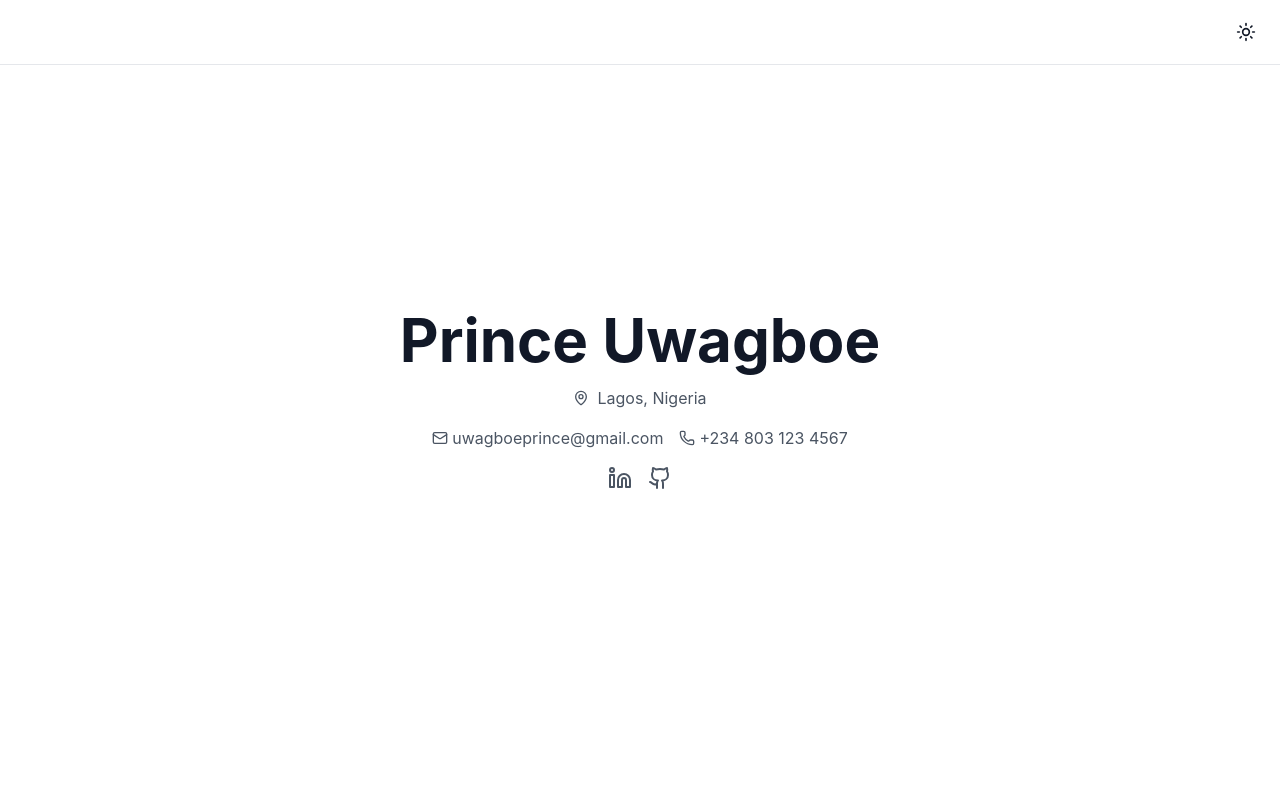
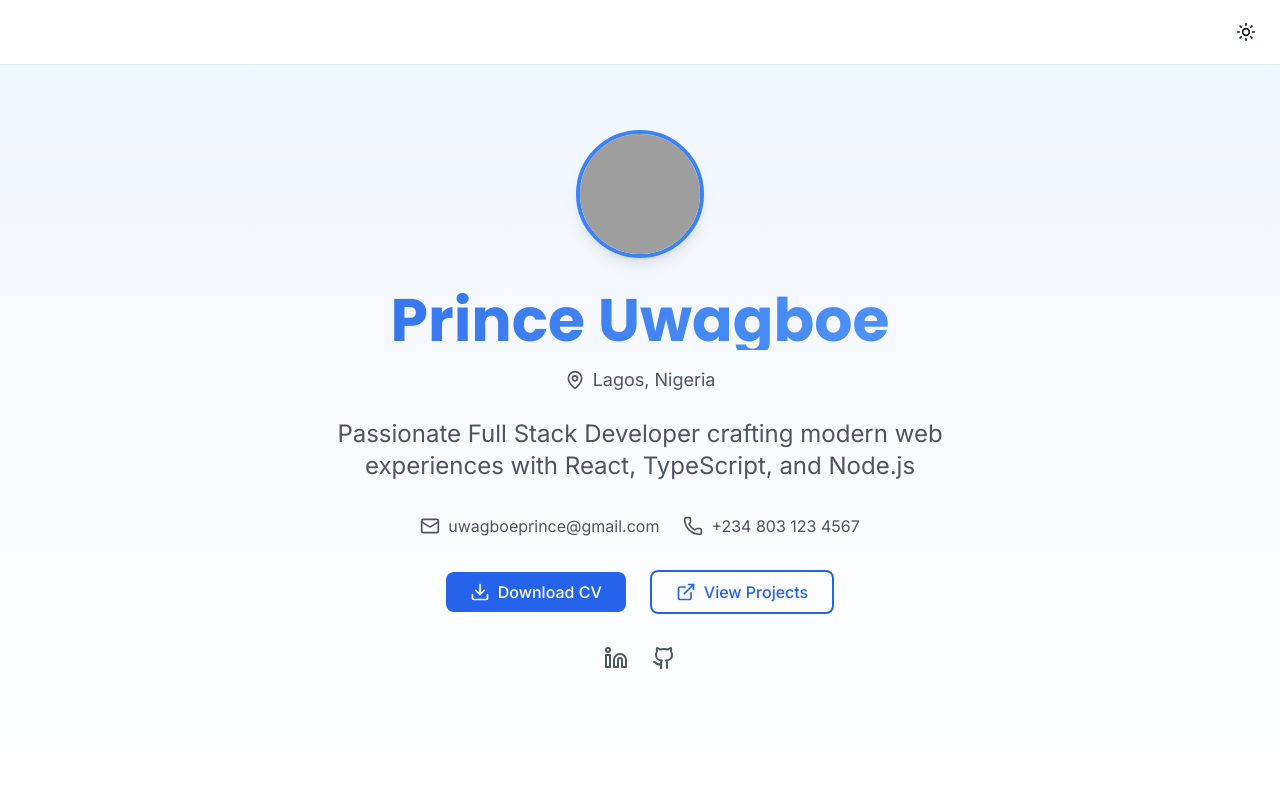
Before and after one commit to MrPrince419/resume-portfolio, a React (Vite) app: page / in a window 1280 px wide. Shown: the top 800 px of the page. Built offline with nearby package versions, Linux system fonts and the light colour scheme; grey boxes are pictures that could not be loaded.

Commit message:
Improve portfolio design with modern UI and animations

```diff
--- a/src/components/Resume/index.tsx
+++ b/src/components/Resume/index.tsx
@@ -1,5 +1,5 @@
 import { motion } from 'framer-motion'
-import { Moon, Sun, Mail, Phone, Linkedin, Github, MapPin } from 'lucide-react'
+import { Moon, Sun, Mail, Phone, Linkedin, Github, MapPin, Download, ExternalLink } from 'lucide-react'
 import { resumeData } from '../../data/resume'
 import { useTheme } from '../../context/ThemeContext'
 
@@ -42,32 +42,126 @@ function Navbar() {
 // Hero Component
 function Hero() {
   const { personalInfo } = resumeData
+
   return (
-    <section id="home" className="min-h-screen flex items-center justify-center">
-      <div className="text-center">
-        <h1 className="text-4xl md:text-6xl font-bold mb-4">{personalInfo.name}</h1>
-        <div className="flex items-center justify-center space-x-2 text-gray-600 dark:text-gray-400 mb-4">
-          <MapPin className="w-4 h-4" />
-          <span>{personalInfo.location}</span>
-        </div>
-        <div className="flex items-center justify-center space-x-4 text-gray-600 dark:text-gray-400">
-          <a href={`mailto:${personalInfo.email}`} className="flex items-center space-x-1 hover:text-gray-900 dark:hover:text-gray-100">
-            <Mail className="w-4 h-4" />
+    <section id="home" className="min-h-screen flex items-center justify-center bg-gradient-to-b from-blue-50 to-white dark:from-gray-900 dark:to-gray-800">
+      <div className="container mx-auto px-4 py-16">
+        <motion.div
+          initial={{ opacity: 0, y: 20 }}
+          animate={{ opacity: 1, y: 0 }}
+          transition={{ duration: 0.5 }}
+          className="text-center"
+        >
+          <motion.div
+            initial={{ scale: 0.5, opacity: 0 }}
+            animate={{ scale: 1, opacity: 1 }}
+            transition={{ delay: 0.2, duration: 0.5 }}
+            className="mb-8"
+          >
+            <img
+              src={personalInfo.avatar || "https://via.placeholder.com/150"}
+              alt={personalInfo.name}
+              className="w-32 h-32 rounded-full mx-auto border-4 border-blue-500 dark:border-blue-400 shadow-lg"
+            />
+          </motion.div>
+
+          <motion.h1
+            initial={{ opacity: 0 }}
+            animate={{ opacity: 1 }}
+            transition={{ delay: 0.3, duration: 0.5 }}
+            className="text-4xl md:text-6xl font-bold mb-4 bg-clip-text text-transparent bg-gradient-to-r from-blue-600 to-blue-400"
+          >
+            {personalInfo.name}
+          </motion.h1>
+
+          <motion.div
+            initial={{ opacity: 0 }}
+            animate={{ opacity: 1 }}
+            transition={{ delay: 0.4, duration: 0.5 }}
+            className="flex items-center justify-center space-x-2 text-gray-600 dark:text-gray-400 mb-6"
+          >
+            <MapPin className="w-5 h-5" />
+            <span className="text-lg">{personalInfo.location}</span>
+          </motion.div>
+
+          <motion.p
+            initial={{ opacity: 0 }}
+            animate={{ opacity: 1 }}
+            transition={{ delay: 0.5, duration: 0.5 }}
+            className="text-xl md:text-2xl text-gray-600 dark:text-gray-300 mb-8 max-w-2xl mx-auto"
+          >
+            {resumeData.summary}
+          </motion.p>
+
+          <motion.div
+            initial={{ opacity: 0 }}
+            animate={{ opacity: 1 }}
+            transition={{ delay: 0.6, duration: 0.5 }}
+            className="flex flex-col md:flex-row items-center justify-center space-y-4 md:space-y-0 md:space-x-6 mb-8"
+          >
+            <a
+              href={`mailto:${personalInfo.email}`}
+              className="flex items-center space-x-2 text-gray-600 dark:text-gray-400 hover:text-blue-600 dark:hover:text-blue-400 transition-colors"
+            >
+              <Mail className="w-5 h-5" />
               <span>{personalInfo.email}</span>
             </a>
-          <a href={`tel:${personalInfo.phone}`} className="flex items-center space-x-1 hover:text-gray-900 dark:hover:text-gray-100">
-            <Phone className="w-4 h-4" />
+            <a
+              href={`tel:${personalInfo.phone}`}
+              className="flex items-center space-x-2 text-gray-600 dark:text-gray-400 hover:text-blue-600 dark:hover:text-blue-400 transition-colors"
+            >
+              <Phone className="w-5 h-5" />
               <span>{personalInfo.phone}</span>
             </a>
-        </div>
-        <div className="flex items-center justify-center space-x-4 mt-4">
-          <a href={personalInfo.linkedin} target="_blank" rel="noopener noreferrer" className="text-gray-600 dark:text-gray-400 hover:text-gray-900 dark:hover:text-gray-100">
+          </motion.div>
+
+          <motion.div
+            initial={{ opacity: 0 }}
+            animate={{ opacity: 1 }}
+            transition={{ delay: 0.7, duration: 0.5 }}
+            className="flex items-center justify-center space-x-6"
+          >
+            <a
+              href="/resume.pdf"
+              download
+              className="btn btn-primary flex items-center space-x-2"
+            >
+              <Download className="w-5 h-5" />
+              <span>Download CV</span>
+            </a>
+            <a
+              href="#projects"
+              className="btn btn-outline flex items-center space-x-2"
+            >
+              <ExternalLink className="w-5 h-5" />
+              <span>View Projects</span>
+            </a>
+          </motion.div>
+
+          <motion.div
+            initial={{ opacity: 0 }}
+            animate={{ opacity: 1 }}
+            transition={{ delay: 0.8, duration: 0.5 }}
+            className="flex items-center justify-center space-x-6 mt-8"
+          >
+            <a
+              href={personalInfo.linkedin}
+              target="_blank"
+              rel="noopener noreferrer"
+              className="text-gray-600 dark:text-gray-400 hover:text-blue-600 dark:hover:text-blue-400 transition-colors"
+            >
               <Linkedin className="w-6 h-6" />
             </a>
-          <a href={personalInfo.github} target="_blank" rel="noopener noreferrer" className="text-gray-600 dark:text-gray-400 hover:text-gray-900 dark:hover:text-gray-100">
+            <a
+              href={personalInfo.github}
+              target="_blank"
+              rel="noopener noreferrer"
+              className="text-gray-600 dark:text-gray-400 hover:text-blue-600 dark:hover:text-blue-400 transition-colors"
+            >
               <Github className="w-6 h-6" />
             </a>
-        </div>
+          </motion.div>
+        </motion.div>
       </div>
     </section>
   )
@@ -150,24 +244,59 @@ function Education() {
 // Skills Component
 function Skills() {
   return (
-    <section id="skills" className="py-20 bg-gray-50 dark:bg-gray-800">
+    <section id="skills" className="py-20">
       <div className="container mx-auto px-4">
-        <h2 className="text-3xl font-bold mb-8">Skills</h2>
-        <div className="grid grid-cols-1 md:grid-cols-2 lg:grid-cols-3 gap-8">
-          {Object.entries(resumeData.skills).map(([category, skills]) => (
-            <div key={category} className="bg-white dark:bg-gray-900 p-6 rounded-lg shadow-md">
-              <h3 className="text-xl font-semibold mb-4 capitalize">{category}</h3>
-              <div className="flex flex-wrap gap-2">
-                {skills.map((skill, index) => (
-                  <span
-                    key={index}
-                    className="px-3 py-1 bg-gray-100 dark:bg-gray-800 text-gray-800 dark:text-gray-200 rounded-full text-sm"
+        <motion.div
+          initial={{ opacity: 0 }}
+          whileInView={{ opacity: 1 }}
+          viewport={{ once: true }}
+          transition={{ duration: 0.5 }}
+          className="text-center"
         >
-                    {skill}
-                  </span>
+          <h2 className="section-title">Technical Skills</h2>
+          <p className="text-gray-600 dark:text-gray-400 mb-12 max-w-2xl mx-auto">
+            Here are the technologies and tools I work with to build modern web applications.
+          </p>
+        </motion.div>
+
+        <div className="grid grid-cols-1 md:grid-cols-2 lg:grid-cols-4 gap-8">
+          {Object.entries(resumeData.skills).map(([category, skills], index) => (
+            <motion.div
+              key={category}
+              initial={{ opacity: 0, y: 20 }}
+              whileInView={{ opacity: 1, y: 0 }}
+              viewport={{ once: true }}
+              transition={{ duration: 0.5, delay: index * 0.1 }}
+              className="card p-6"
+            >
+              <h3 className="text-xl font-semibold mb-4 capitalize text-blue-600 dark:text-blue-400">
+                {category}
+              </h3>
+              <div className="space-y-4">
+                {skills.map((skill, idx) => (
+                  <div key={idx} className="relative">
+                    <div className="flex justify-between mb-1">
+                      <span className="text-gray-700 dark:text-gray-300">{skill}</span>
+                    </div>
+                    <motion.div
+                      className="h-2 bg-gray-200 dark:bg-gray-700 rounded-full overflow-hidden"
+                      initial={{ width: 0 }}
+                      whileInView={{ width: "100%" }}
+                      viewport={{ once: true }}
+                      transition={{ duration: 1, delay: idx * 0.1 }}
+                    >
+                      <motion.div
+                        className="h-full bg-gradient-to-r from-blue-500 to-blue-400"
+                        initial={{ width: 0 }}
+                        whileInView={{ width: "85%" }}
+                        viewport={{ once: true }}
+                        transition={{ duration: 1.5, delay: idx * 0.1 }}
+                      />
+                    </motion.div>
+                  </div>
                 ))}
               </div>
-            </div>
+            </motion.div>
           ))}
         </div>
       </div>
@@ -178,9 +307,20 @@ function Skills() {
 // Projects Component
 function Projects() {
   return (
-    <section id="projects" className="py-20">
+    <section id="projects" className="py-20 bg-gray-50 dark:bg-gray-800">
       <div className="container mx-auto px-4">
-        <h2 className="text-3xl font-bold mb-8">Projects</h2>
+        <motion.div
+          initial={{ opacity: 0 }}
+          whileInView={{ opacity: 1 }}
+          viewport={{ once: true }}
+          transition={{ duration: 0.5 }}
+        >
+          <h2 className="section-title text-center">Featured Projects</h2>
+          <p className="text-gray-600 dark:text-gray-400 text-center mb-12 max-w-2xl mx-auto">
+            Here are some of my recent projects that showcase my skills and experience in web development.
+          </p>
+        </motion.div>
+
         <div className="grid grid-cols-1 md:grid-cols-2 gap-8">
           {resumeData.projects.map((project, index) => (
             <motion.div
@@ -189,30 +329,69 @@ function Projects() {
               whileInView={{ opacity: 1, y: 0 }}
               viewport={{ once: true }}
               transition={{ duration: 0.5, delay: index * 0.1 }}
-              className="bg-white dark:bg-gray-900 p-6 rounded-lg shadow-md"
+              className="card overflow-hidden group"
             >
-              <h3 className="text-xl font-semibold mb-2">{project.name}</h3>
-              <p className="text-gray-700 dark:text-gray-300 mb-4">{project.description}</p>
-              <div className="flex flex-wrap gap-2 mb-4">
+              {project.image && (
+                <div className="relative h-48 overflow-hidden">
+                  <img
+                    src={project.image}
+                    alt={project.name}
+                    className="w-full h-full object-cover transform group-hover:scale-105 transition-transform duration-500"
+                  />
+                  <div className="absolute inset-0 bg-gradient-to-t from-black/60 to-transparent opacity-0 group-hover:opacity-100 transition-opacity duration-300" />
+                </div>
+              )}
+              <div className="p-6">
+                <div className="flex items-start justify-between mb-4">
+                  <h3 className="text-xl font-semibold text-gray-900 dark:text-white">
+                    {project.name}
+                  </h3>
+                </div>
+
+                <p className="text-gray-600 dark:text-gray-400 mb-4">
+                  {project.description}
+                </p>
+
+                <div className="flex flex-wrap gap-2 mb-6">
                   {project.technologies.map((tech, idx) => (
                     <span
                       key={idx}
-                    className="px-2 py-1 bg-gray-100 dark:bg-gray-800 text-gray-800 dark:text-gray-200 rounded text-sm"
+                      className="px-3 py-1 text-sm bg-blue-100 text-blue-800 dark:bg-blue-900 dark:text-blue-200 rounded-full"
                     >
                       {tech}
                     </span>
                   ))}
                 </div>
+
+                <div className="flex items-center space-x-4">
                   {project.link && (
                     <a
                       href={project.link}
                       target="_blank"
                       rel="noopener noreferrer"
-                  className="text-blue-600 dark:text-blue-400 hover:underline"
+                      className="btn btn-primary"
                     >
-                  View Project →
+                      <span className="flex items-center space-x-2">
+                        <ExternalLink className="w-4 h-4" />
+                        <span>Live Demo</span>
+                      </span>
                     </a>
                   )}
+                  {project.github && (
+                    <a
+                      href={project.github}
+                      target="_blank"
+                      rel="noopener noreferrer"
+                      className="btn btn-outline"
+                    >
+                      <span className="flex items-center space-x-2">
+                        <Github className="w-4 h-4" />
+                        <span>Source Code</span>
+                      </span>
+                    </a>
+                  )}
+                </div>
+              </div>
             </motion.div>
           ))}
         </div>
--- a/src/data/resume.ts
+++ b/src/data/resume.ts
@@ -5,6 +5,7 @@ interface PersonalInfo {
   phone: string;
   linkedin: string;
   github: string;
+  avatar?: string;
 }
 
 interface Experience {
@@ -26,6 +27,8 @@ interface Project {
   description: string;
   technologies: string[];
   link?: string;
+  github?: string;
+  image?: string;
 }
 
 interface Skills {
@@ -50,9 +53,10 @@ export const resumeData: ResumeData = {
     email: "uwagboeprince@gmail.com",
     phone: "+234 803 123 4567",
     linkedin: "https://linkedin.com/in/prince-uwagboe",
-    github: "https://github.com/mrprince419"
+    github: "https://github.com/mrprince419",
+    avatar: "https://avatars.githubusercontent.com/u/mrprince419"
   },
-  summary: "Passionate Full Stack Developer with expertise in building modern web applications using React, TypeScript, and Node.js. Committed to creating efficient, scalable, and user-friendly solutions.",
+  summary: "Passionate Full Stack Developer crafting modern web experiences with React, TypeScript, and Node.js",
   currentFocus: "Currently focusing on expanding my knowledge in cloud technologies and microservices architecture while building robust full-stack applications.",
   professionalGoals: "Aiming to become a technical leader who can architect complex systems and mentor other developers while staying hands-on with coding.",
   experience: [
@@ -126,21 +130,27 @@ export const resumeData: ResumeData = {
   projects: [
     {
       name: "E-commerce Platform",
-      description: "A full-stack e-commerce solution with real-time inventory management and payment processing",
+      description: "A full-stack e-commerce solution with real-time inventory management, secure payment processing, and a responsive admin dashboard.",
       technologies: ["React", "Node.js", "MongoDB", "Stripe", "Redux"],
-      link: "https://github.com/mrprince419/ecommerce-platform"
+      link: "https://ecommerce-demo.mrprince419.dev",
+      github: "https://github.com/mrprince419/ecommerce-platform",
+      image: "https://via.placeholder.com/800x400?text=E-commerce+Platform"
     },
     {
       name: "Task Management System",
-      description: "A collaborative task management application with real-time updates and team features",
+      description: "A collaborative task management application with real-time updates, team features, and detailed analytics for productivity tracking.",
       technologies: ["Next.js", "TypeScript", "PostgreSQL", "Socket.io"],
-      link: "https://github.com/mrprince419/task-manager"
+      link: "https://tasks.mrprince419.dev",
+      github: "https://github.com/mrprince419/task-manager",
+      image: "https://via.placeholder.com/800x400?text=Task+Management"
     },
     {
       name: "Portfolio Website",
-      description: "A modern portfolio website built with React and TypeScript",
+      description: "A modern portfolio website built with React and TypeScript, featuring dark mode, animations, and responsive design.",
       technologies: ["React", "TypeScript", "Tailwind CSS", "Framer Motion"],
-      link: "https://github.com/mrprince419/portfolio"
+      link: "https://mrprince419.github.io/portfolio",
+      github: "https://github.com/mrprince419/portfolio",
+      image: "https://via.placeholder.com/800x400?text=Portfolio+Website"
     }
   ]
 };
--- a/src/index.css
+++ b/src/index.css
@@ -1,3 +1,5 @@
+@import url('https://fonts.googleapis.com/css2?family=Inter:wght@400;500;600;700&family=Poppins:wght@400;500;600;700&display=swap');
+
 :root {
   font-family: Inter, system-ui, Avenir, Helvetica, Arial, sans-serif;
   line-height: 1.5;
@@ -20,7 +22,72 @@ body {
 @tailwind utilities;
 
 @layer base {
+  html {
+    scroll-behavior: smooth;
+  }
+
   body {
+    font-family: 'Inter', sans-serif;
     @apply bg-white dark:bg-gray-900 text-gray-900 dark:text-gray-100;
   }
+
+  h1, h2, h3, h4, h5, h6 {
+    font-family: 'Poppins', sans-serif;
+  }
 }
+
+@layer components {
+  .btn {
+    @apply px-6 py-2 rounded-lg font-medium transition-all duration-200;
+  }
+
+  .btn-primary {
+    @apply bg-blue-600 text-white hover:bg-blue-700 dark:bg-blue-500 dark:hover:bg-blue-600;
+  }
+
+  .btn-outline {
+    @apply border-2 border-blue-600 text-blue-600 hover:bg-blue-600 hover:text-white
+           dark:border-blue-500 dark:text-blue-500 dark:hover:bg-blue-500 dark:hover:text-white;
+  }
+
+  .section-title {
+    @apply text-3xl font-bold mb-8 text-gray-900 dark:text-white;
+  }
+
+  .card {
+    @apply bg-white dark:bg-gray-800 rounded-xl shadow-lg transition-all duration-300
+           hover:shadow-xl dark:shadow-gray-900/30;
+  }
+
+  .progress-bar {
+    @apply h-2 rounded-full bg-blue-600 dark:bg-blue-500 transition-all duration-500;
+  }
+}
+
+.animate-fade-in {
+  animation: fadeIn 0.5s ease-in;
+}
+
+.animate-slide-up {
+  animation: slideUp 0.5s ease-out;
+}
+
+@keyframes fadeIn {
+  from {
+    opacity: 0;
+  }
+  to {
+    opacity: 1;
+  }
+}
+
+@keyframes slideUp {
+  from {
+    transform: translateY(20px);
+    opacity: 0;
+  }
+  to {
+    transform: translateY(0);
+    opacity: 1;
+  }
+}
```
Lines whose indentation alone changed are shown as unchanged.
